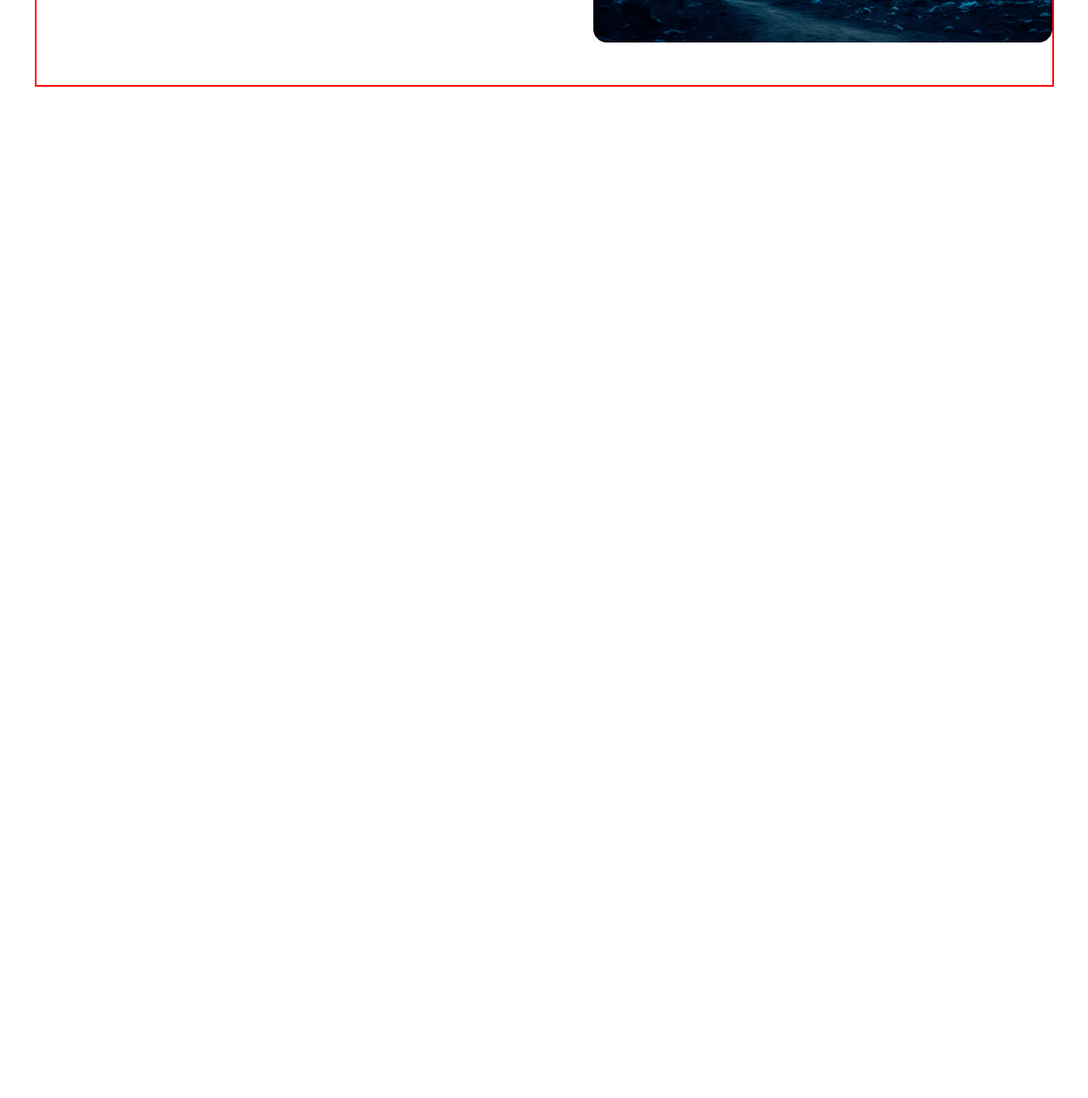
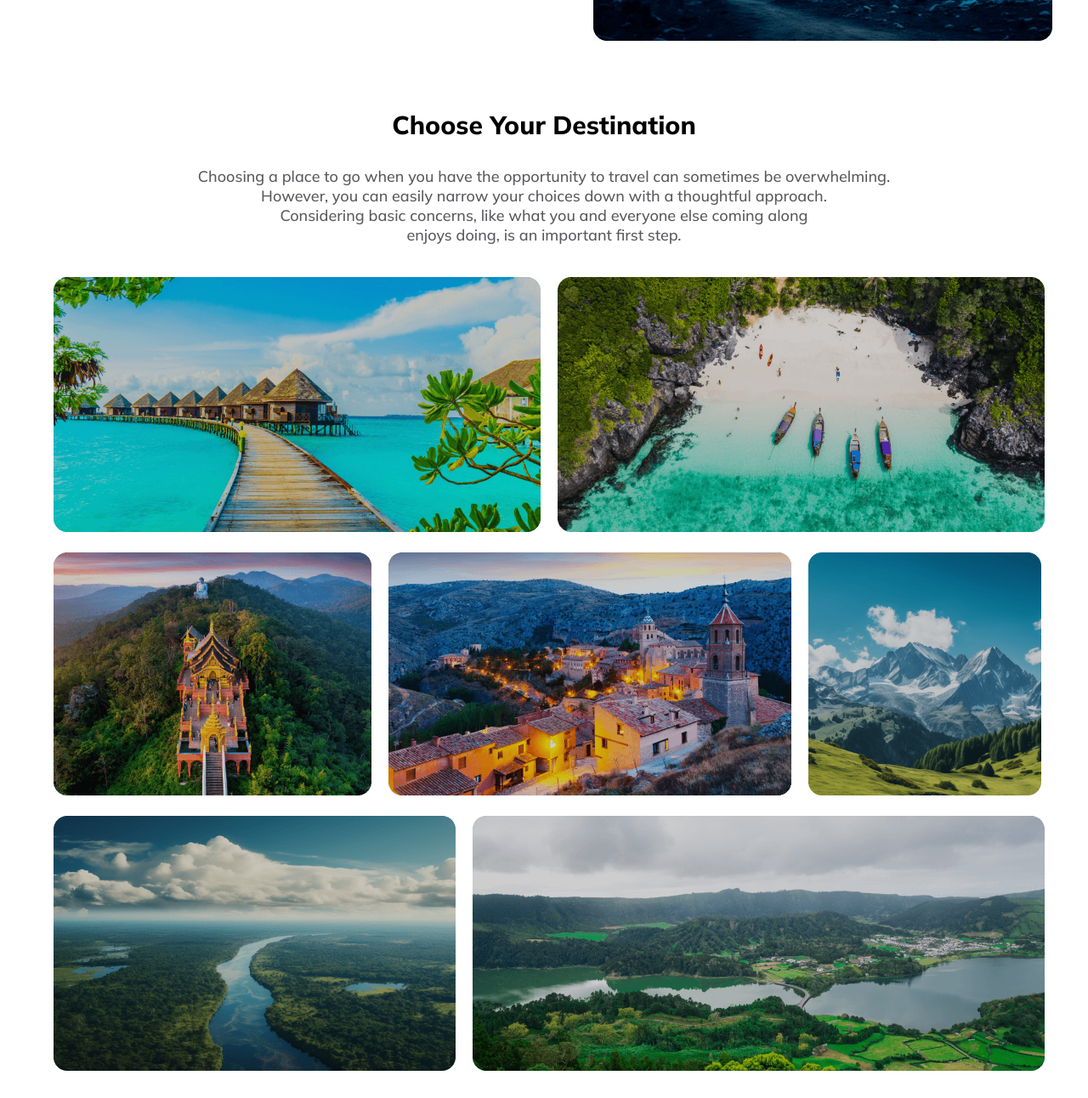
Before and after one commit to datta-toma/Travel-webpage-project, a plain HTML site: page index.html in a window 1280 px wide. Shown: the part 1165-2457 px from the top of the page at 85% size. Before the commit the page ends 1275 px from the top, so only its background shows below. Drawn offline with Linux system fonts and the light colour scheme.

Commit message:
choose destination complect

```diff
--- a/index.html
+++ b/index.html
@@ -77,6 +77,69 @@
                 <img src="./Images/Rectangle 4.png" alt="">
             </div>
         </section>
+
+        <!-- destination start -->
+        <section class="choose-container">
+            <div class="text-contan">
+              <h3 class="text-title">Choose Your Destination</h3>
+              <p>Choosing a place to go when you have the opportunity to travel can sometimes be overwhelming. <br>However, you can easily narrow your choices down with a thoughtful approach.<br> Considering basic concerns, like what you and everyone else coming along<br> enjoys doing, is an important first step.</p>
+            </div>
+
+            <div class="flex-item">
+                <div class="flex-item1">
+                    <div>
+                        <img src="./Images/Rectangle 5.png" alt="">
+                    </div>
+                    <div>
+                        <img src="./Images/Rectangle 8.png" alt="">
+                    </div>
+                </div>
+
+                <div class="flex-item2">
+                    <div>
+                        <img src="./Images/Rectangle 6.png" alt="">
+                    </div>
+                    <div>
+                        <img src="./Images/Rectangle 7.png" alt="">
+                    </div>
+                    <div>
+                        <img src="./Images/Rectangle 9.png" alt="">
+                    </div>
+                </div>
+
+                <div class="flex-item3">
+                    <div>
+                        <img src="./Images/Rectangle 11.png" alt="">
+                    </div>
+                    <div>
+                        <img src="./Images/Rectangle 10.png" alt="">
+                    </div>
+                </div>
+
+                <!-- <div class="img-item-3" >
+                    <img src="./Images/Rectangle 6.png" alt="">
+                </div>
+                <div class="img-item-4" >
+                    <img src="./Images/Rectangle 7.png" alt="">
+                </div>
+                <div class="img-item-5" >
+                    <img src="./Images/Rectangle 9.png" alt="">
+                </div>
+                <div class="img-item-6" >
+                    <img src="./Images/Rectangle 11.png" alt="">
+                </div>
+                <div class="img-item-7" >
+                    <img src="./Images/Rectangle 10.png" alt="">
+                </div>
+
+                 -->
+
+
+
+
+
+            </div>
+        </section>
     </main>
 
     <footer></footer>
--- a/style.css
+++ b/style.css
@@ -96,7 +96,6 @@ body{
 
 /* popular tours */
 .popular{
-    border: 2px solid red;
     margin: 0 auto;
     max-width: 1195px;
     min-height: 600px;
@@ -114,7 +113,7 @@ body{
 }
 .popular-title{
     font-size: 30px;
-    padding-top: 60px;
+    padding-top: 30px;
 }
 
 .popular-part1 >p{
@@ -133,6 +132,42 @@ body{
     padding-bottom: 20px;
     padding-right: 40px;
     font-size: 18px;
+}
+
+/* choose your sedtination */
+.choose-container{
+    margin: 0 auto;
+    max-width: 1195px;
+    min-height: 600px;
+}
+.text-title{
+    font-size: 30px;
+    text-align: center;
+}
+.text-contan >p{
+    font-size: 18px;
+    color: rgba(19, 19, 24, 0.70);
+    text-align: center;
+}
+.flex-item{
+    padding: 20px;
+}
+.flex-item1{
+    display: flex;
+    gap: 20px;
+}
+/* .img-item{
+    width: 100%;
+} */
+.flex-item2{
+    display: flex;
+    gap: 20px;
+    padding-top: 20px;
+}
+.flex-item3{
+    display: flex;
+    gap: 20px;
+    padding-top: 20px;
 }
 
 
@@ -157,11 +192,25 @@ body{
     .item-container{
         font-size: 16px;
     }
-   .banner-btn, .popular{
+   .banner-btn, .popular, .choose-container,
+   .flex-item1, .flex-item2, .flex-item3{
     flex-direction: column;
+   }
+   .flex-item1 img{
+    width: 100%;
+   }
+   .flex-item2 img{
+    width: 100%;
+   }
+   .flex-item3 img{
+    width: 100%;
    }
 
 }
+
+
+
+
 @media screen and (max-width:576px) {
     .checkbtn{
         display: block;
```
